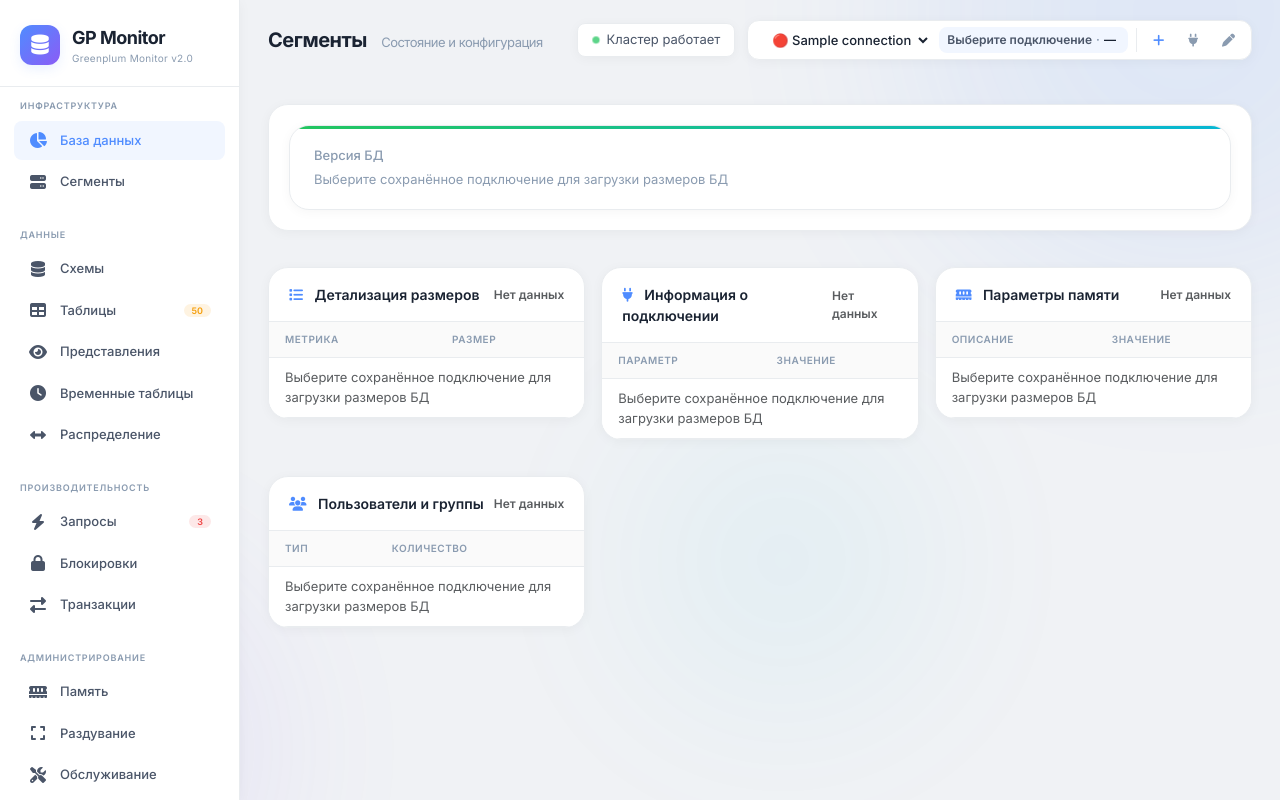
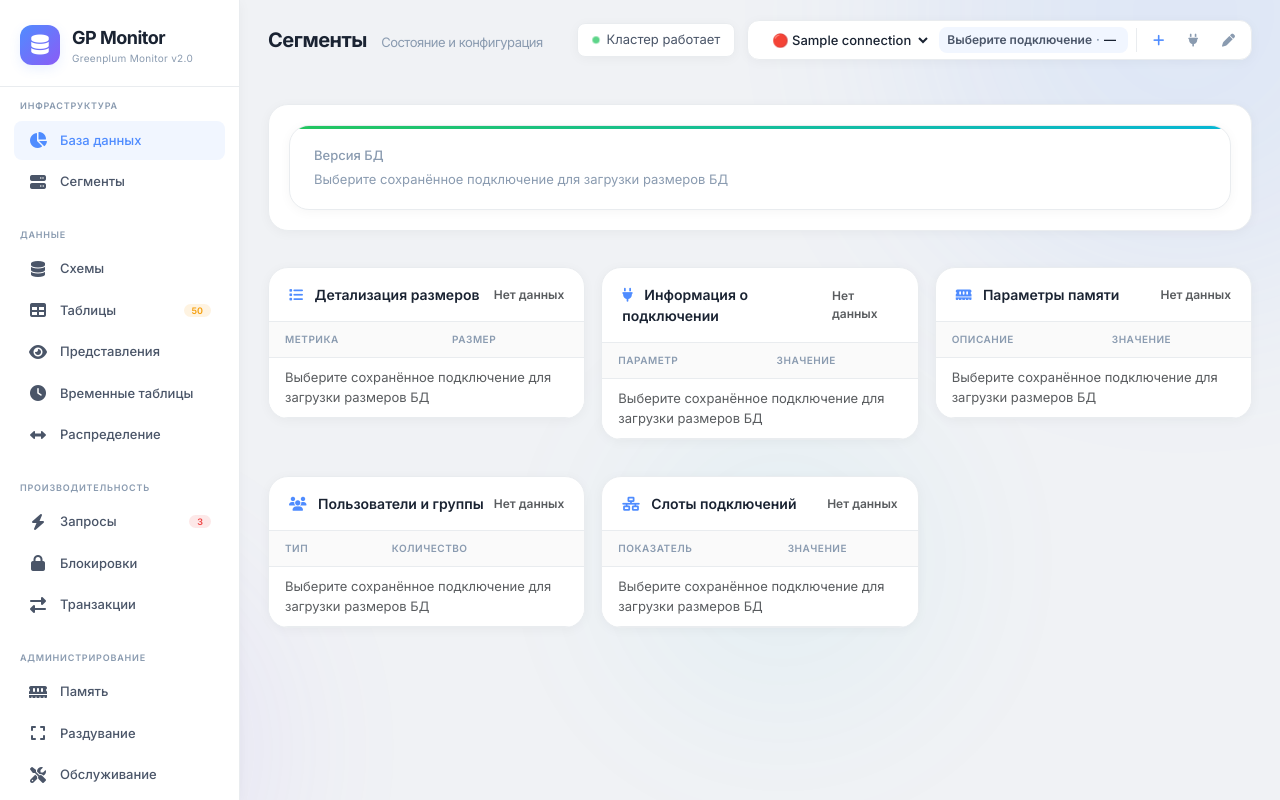
Before and after one commit to OlegEgoism/DB_STAT, a Django app: page / in a window 1280 px wide. Run offline with Django 5.2, Linux system fonts and the light colour scheme; tables that the repository leaves empty hold one stand-in row (values such as "Sample post"); some libraries are stand-ins or nearby versions.

Commit message:
Add connection slot usage overview

```diff
--- a/db_statistics/views.py
+++ b/db_statistics/views.py
@@ -214,7 +214,15 @@ def database_overview(request):
             COALESCE(SUM(total_size_bytes) FILTER (WHERE relpersistence = 't' OR nspname LIKE 'pg_temp_%%'), 0)::bigint AS temp_table_size_bytes,
             COALESCE(SUM(total_size_bytes) FILTER (WHERE relkind = 'm'), 0)::bigint AS materialized_view_size_bytes,
             (SELECT COUNT(*) FROM pg_catalog.pg_roles WHERE rolcanlogin)::bigint AS user_count,
-            (SELECT COUNT(*) FROM pg_catalog.pg_roles WHERE NOT rolcanlogin)::bigint AS group_count
+            (SELECT COUNT(*) FROM pg_catalog.pg_roles WHERE NOT rolcanlogin)::bigint AS group_count,
+            (SELECT COUNT(*) FROM pg_catalog.pg_stat_activity)::bigint AS current_connections,
+            (SELECT setting::int FROM pg_catalog.pg_settings WHERE name = 'max_connections') AS max_connections,
+            (
+                SELECT ROUND(COUNT(*) * 100.0 / setting::int, 2)
+                FROM pg_catalog.pg_stat_activity, pg_catalog.pg_settings
+                WHERE name = 'max_connections'
+                GROUP BY setting
+            ) AS connection_usage_percent
         FROM relation_sizes;
     """
 
@@ -254,7 +262,12 @@ def database_overview(request):
         {"label": "Пользователи", "count": int(row[9] or 0)},
         {"label": "Группы", "count": int(row[10] or 0)},
     ]
-    return JsonResponse({"ok": True, "database": db_connection.database, "database_version": row[0] or "—", "connection_info": connection_info, "metrics": metrics, "memory_settings": memory_settings, "role_counts": role_counts})
+    connection_slots = [
+        {"label": "Текущие подключения", "value": int(row[11] or 0)},
+        {"label": "Максимум подключений", "value": int(row[12] or 0)},
+        {"label": "Использование", "value": f"{row[13] or 0}%"},
+    ]
+    return JsonResponse({"ok": True, "database": db_connection.database, "database_version": row[0] or "—", "connection_info": connection_info, "metrics": metrics, "memory_settings": memory_settings, "role_counts": role_counts, "connection_slots": connection_slots})
 
 
 @require_http_methods(["POST"])
--- a/static/js/home.js
+++ b/static/js/home.js
@@ -182,20 +182,24 @@
         const memoryTbody = document.getElementById('databaseOverviewMemoryTableBody');
         const connectionTbody = document.getElementById('databaseOverviewConnectionTableBody');
         const rolesTbody = document.getElementById('databaseOverviewRolesTableBody');
+        const connectionSlotsTbody = document.getElementById('databaseOverviewConnectionSlotsTableBody');
         const count = document.getElementById('databaseOverviewCount');
         const memoryCount = document.getElementById('databaseOverviewMemoryCount');
         const connectionCount = document.getElementById('databaseOverviewConnectionCount');
         const rolesCount = document.getElementById('databaseOverviewRolesCount');
+        const connectionSlotsCount = document.getElementById('databaseOverviewConnectionSlotsCount');
         const version = document.getElementById('databaseOverviewVersion');
         if (count) count.textContent = 'Нет данных';
         if (memoryCount) memoryCount.textContent = 'Нет данных';
         if (connectionCount) connectionCount.textContent = 'Нет данных';
         if (rolesCount) rolesCount.textContent = 'Нет данных';
+        if (connectionSlotsCount) connectionSlotsCount.textContent = 'Нет данных';
         if (version) version.textContent = message;
         if (tbody) tbody.innerHTML = `<tr><td colspan="2" class="text-muted">${message}</td></tr>`;
         if (memoryTbody) memoryTbody.innerHTML = `<tr><td colspan="2" class="text-muted">${message}</td></tr>`;
         if (connectionTbody) connectionTbody.innerHTML = `<tr><td colspan="2" class="text-muted">${message}</td></tr>`;
         if (rolesTbody) rolesTbody.innerHTML = `<tr><td colspan="2" class="text-muted">${message}</td></tr>`;
+        if (connectionSlotsTbody) connectionSlotsTbody.innerHTML = `<tr><td colspan="2" class="text-muted">${message}</td></tr>`;
     }
 
     function renderDatabaseOverview(data) {
@@ -203,19 +207,23 @@
         const memoryTbody = document.getElementById('databaseOverviewMemoryTableBody');
         const connectionTbody = document.getElementById('databaseOverviewConnectionTableBody');
         const rolesTbody = document.getElementById('databaseOverviewRolesTableBody');
+        const connectionSlotsTbody = document.getElementById('databaseOverviewConnectionSlotsTableBody');
         const count = document.getElementById('databaseOverviewCount');
         const memoryCount = document.getElementById('databaseOverviewMemoryCount');
         const connectionCount = document.getElementById('databaseOverviewConnectionCount');
         const rolesCount = document.getElementById('databaseOverviewRolesCount');
+        const connectionSlotsCount = document.getElementById('databaseOverviewConnectionSlotsCount');
         const version = document.getElementById('databaseOverviewVersion');
         const metrics = data.metrics || [];
         const memorySettings = data.memory_settings || [];
         const connectionInfo = data.connection_info || [];
         const roleCounts = data.role_counts || [];
+        const connectionSlots = data.connection_slots || [];
         if (count) count.textContent = `${metrics.length} метрик`;
         if (memoryCount) memoryCount.textContent = `${memorySettings.length} параметра`;
         if (connectionCount) connectionCount.textContent = `${connectionInfo.length} параметров`;
         if (rolesCount) rolesCount.textContent = `${roleCounts.length} показателя`;
+        if (connectionSlotsCount) connectionSlotsCount.textContent = `${connectionSlots.length} показателя`;
         if (version) version.textContent = data.database_version || '—';
         if (connectionTbody) {
             if (!connectionInfo.length) {
@@ -264,6 +272,18 @@
                     <tr>
                         <td>${item.label}</td>
                         <td><strong>${item.count ?? 0}</strong></td>
+                    </tr>
+                `).join('');
+            }
+        }
+        if (connectionSlotsTbody) {
+            if (!connectionSlots.length) {
+                connectionSlotsTbody.innerHTML = '<tr><td colspan="2" class="text-muted">Нет данных о слотах подключений</td></tr>';
+            } else {
+                connectionSlotsTbody.innerHTML = connectionSlots.map(item => `
+                    <tr>
+                        <td>${item.label}</td>
+                        <td><strong>${item.value ?? '—'}</strong></td>
                     </tr>
                 `).join('');
             }
--- a/templates/includes/_main_content.html
+++ b/templates/includes/_main_content.html
@@ -145,6 +145,31 @@
                                 <tbody id="databaseOverviewRolesTableBody">
                                 <tr>
                                     <td colspan="2" class="text-muted">Выберите сохранённое подключение для загрузки пользователей и групп</td>
+                                </tr>
+                                </tbody>
+                            </table>
+                        </div>
+                    </div>
+                </div>
+            </div>
+            <div class="col-lg-4">
+                <div class="glass-card">
+                    <div class="card-header">
+                        <span><i class="fas fa-network-wired"></i> Слоты подключений</span>
+                        <span class="text-muted" id="databaseOverviewConnectionSlotsCount" style="font-size: 12px;">Нет данных</span>
+                    </div>
+                    <div class="card-body p-0">
+                        <div class="table-responsive">
+                            <table class="table table-sm">
+                                <thead>
+                                <tr>
+                                    <th>Показатель</th>
+                                    <th>Значение</th>
+                                </tr>
+                                </thead>
+                                <tbody id="databaseOverviewConnectionSlotsTableBody">
+                                <tr>
+                                    <td colspan="2" class="text-muted">Выберите сохранённое подключение для загрузки слотов подключений</td>
                                 </tr>
                                 </tbody>
                             </table>
```
